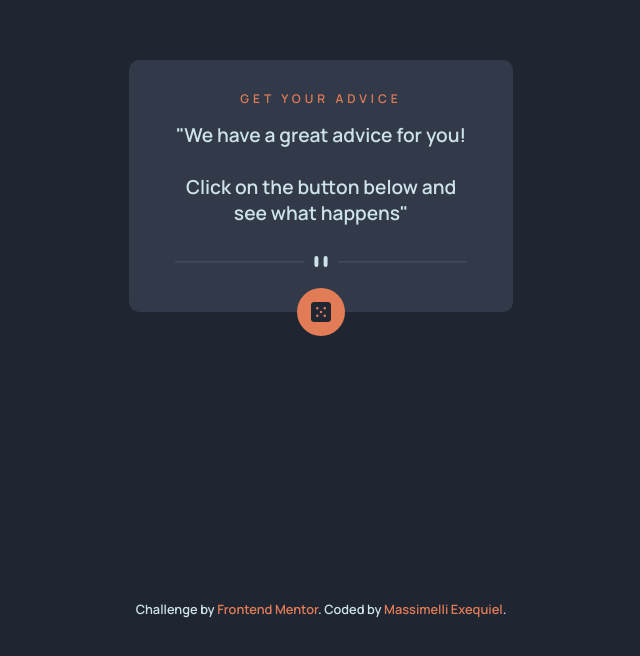
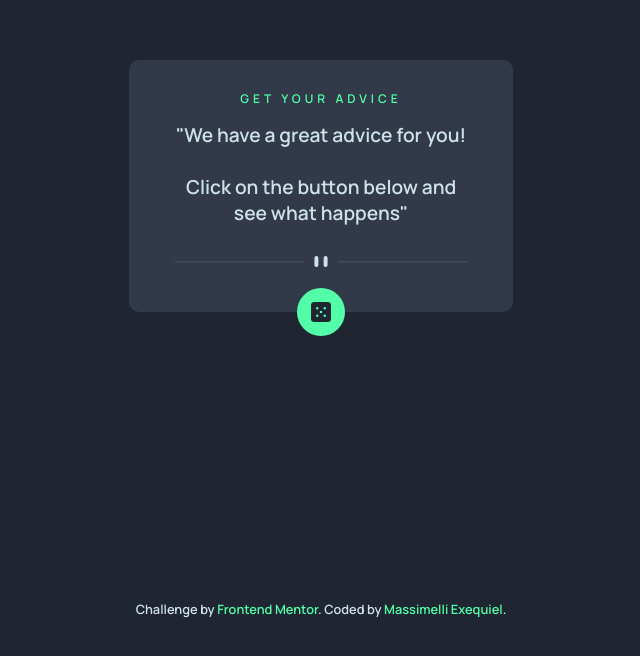
Before and after one commit to exequiel-mas/Random-Advice, a website built with Parcel: page index.html in a window 1280 px wide. Shown: the part 132-788 px from the top of the page, without its empty margins (319-959 px from the left). Built offline with nearby package versions, Linux system fonts and the light colour scheme.

Commit message:
color changed

```diff
--- a/scss/style.scss
+++ b/scss/style.scss
@@ -2,8 +2,7 @@ $popColor: hsl(217, 19%, 38%);
 $secBkColor: hsl(217, 19%, 24%);
 $mainBkColor: hsl(218, 23%, 16%);
 $textColor: hsl(193, 38%, 86%);
-$lightColor: #e27c57;
-
+$lightColor: hsl(150, 100%, 66%);
 * {
   margin: 0px;
   box-sizing: border-box;
```
Also changed, not shown: css/style.css, 1 other file.
